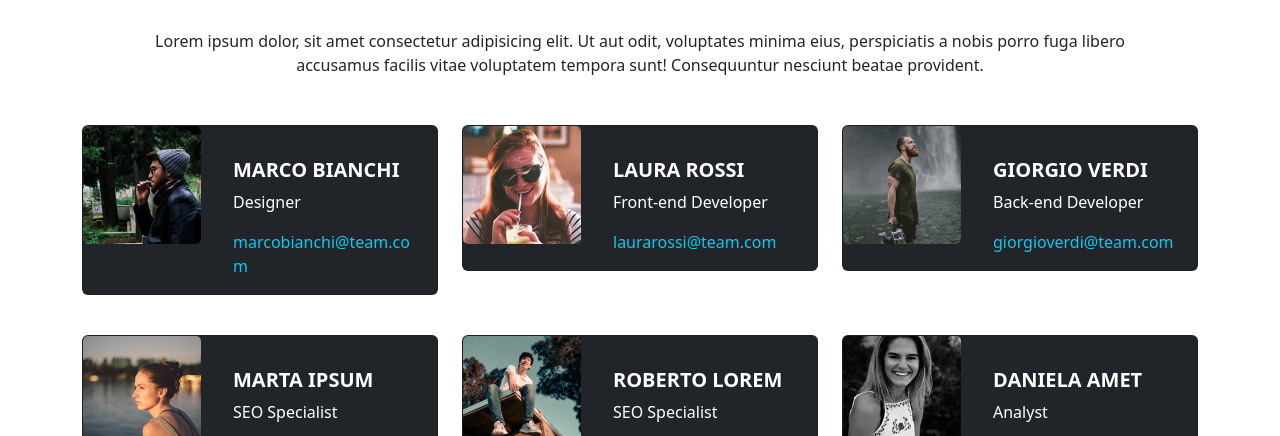
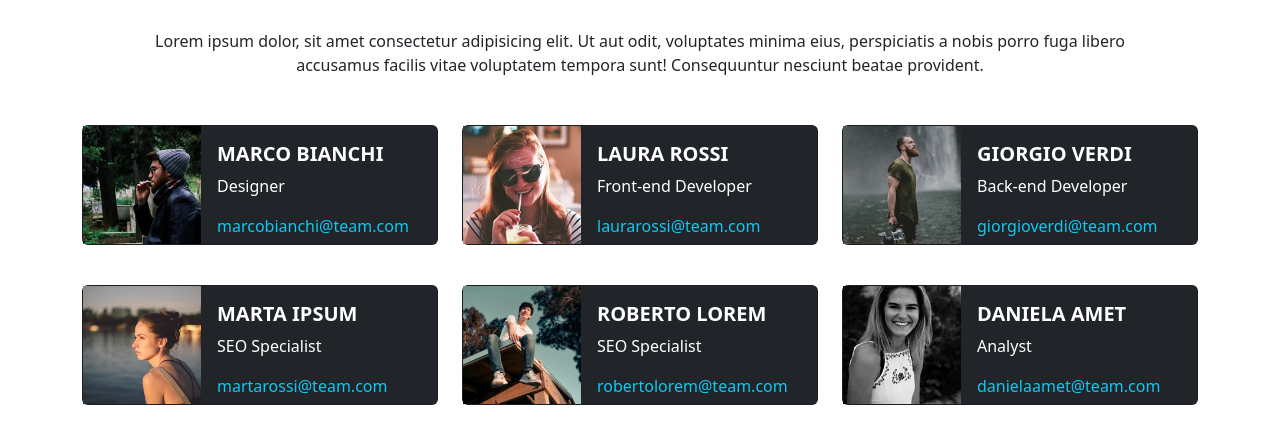
Before and after one commit to ChristianScarabelli/js-our-team, a plain HTML site: page index.html in a window 1280 px wide. Shown: the part 115-551 px from the top of the page. Drawn offline with nearby package versions, Linux system fonts and the light colour scheme; a web font is replaced by a local one.

Commit message:
FIX: card img layout

```diff
--- a/app/script.js
+++ b/app/script.js
@@ -51,17 +51,16 @@ function createCard(member) {
     cardClone.classList.remove('d-none') // Rendi la card visibile
 
     // Riempi i contenuti con i dati del membro
-    cardClone.querySelector('.card-img').src = member.img;
-    cardClone.querySelector('.card-img').alt = `Immagine di ${member.name}`
-    cardClone.querySelector('.card-title').textContent = member.name
-    cardClone.querySelector('.card-role').textContent = member.role
-    cardClone.querySelector('.card-email').textContent = member.email
+    cardClone.querySelector('.card_img').src = member.img;
+    cardClone.querySelector('.card_title').textContent = member.name
+    cardClone.querySelector('.card_role').textContent = member.role
+    cardClone.querySelector('.card_email').textContent = member.email
 
     // Aggiungi la card clonata al suo contenitore
     cardContainer.appendChild(cardClone)
 }
 
-// Crea le card iniziali con la funzione per ogni elemento dell'array di oggetti
+// Creo le card iniziali con la funzione per ogni elemento dell'array di oggetti
 teamMembers.forEach(createCard)
 
 // Aggiungi un nuovo membro dal form
--- a/index.html
+++ b/index.html
@@ -42,13 +42,13 @@
                     <div class="card mb-3 bg-dark">
                         <div class="row g-0">
                             <div class="col-4">
-                                <img src="" class="card-img img-fluid" alt="">
+                                <img src="" class="card_img img-fluid" alt="">
                             </div>
                             <div class="col-8">
-                                <div class="card-body ms-3">
-                                    <h5 class="card-title text-white text-uppercase fw-bold pt-3"></h5>
-                                    <p class="card-role text-white"></p>
-                                    <a href="#" class="card-email text-info"></a>
+                                <div class="card_body ms-3 d-flex flex-column">
+                                    <h5 class="card_title text-white text-uppercase fw-bold pt-3"></h5>
+                                    <p class="card_role text-white"></p>
+                                    <a href="#" class="card_email text-info"></a>
                                 </div>
                             </div>
                         </div>
```
